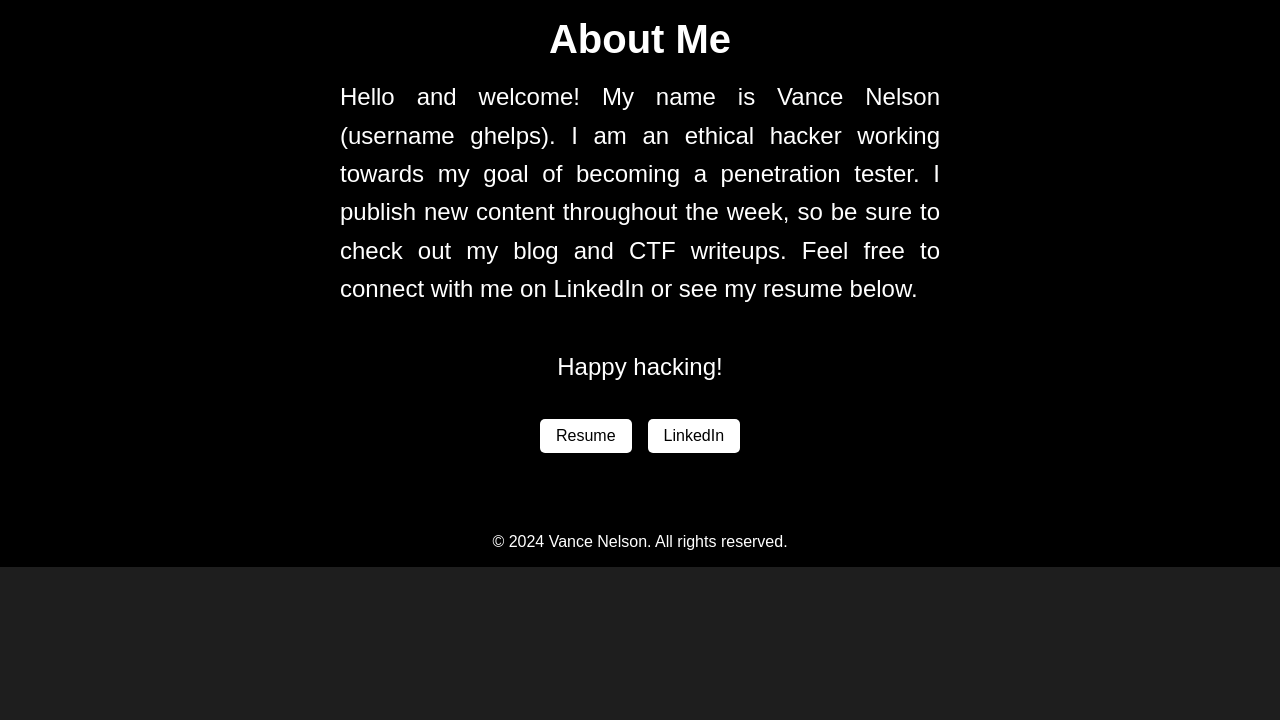
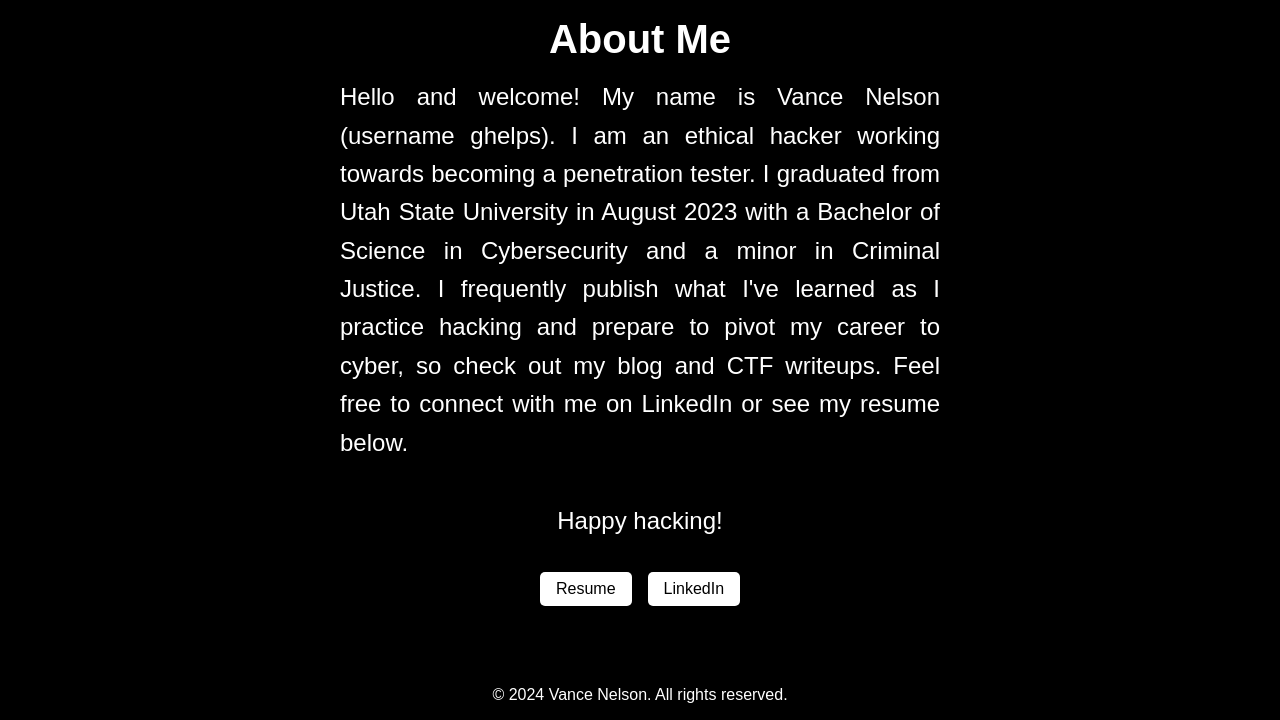
Before and after one commit to vncnlsn/me, a plain HTML site: page poo.html in a window 1280 px wide. Shown: the part 1059-1779 px from the top of the page. Before the commit the page ends 1626 px from the top, so only its background shows below. Drawn offline with Linux system fonts and the light colour scheme.

Commit message:
Update poo.html

```diff
--- a/poo.html
+++ b/poo.html
@@ -29,7 +29,7 @@
         <div class="content">
             <img src="images/profile.jpg">
             <h2>About Me</h2>
-            <p>Hello and welcome! My name is Vance Nelson (username ghelps). I am an ethical hacker working towards my goal of becoming a penetration tester. I publish new content throughout the week, so be sure to check out my blog and CTF writeups. Feel free to connect with me on LinkedIn or see my resume below.</p>
+            <p>Hello and welcome! My name is Vance Nelson (username ghelps). I am an ethical hacker working towards becoming a penetration tester. I graduated from Utah State University in August 2023 with a Bachelor of Science in Cybersecurity and a minor in Criminal Justice. I frequently publish what I've learned as I practice hacking and prepare to pivot my career to cyber, so check out my blog and CTF writeups. Feel free to connect with me on LinkedIn or see my resume below.</p>
             <div class="blank-line"></div>
             <div class="happy-hacking">
                 <p>Happy hacking!</p>
```
